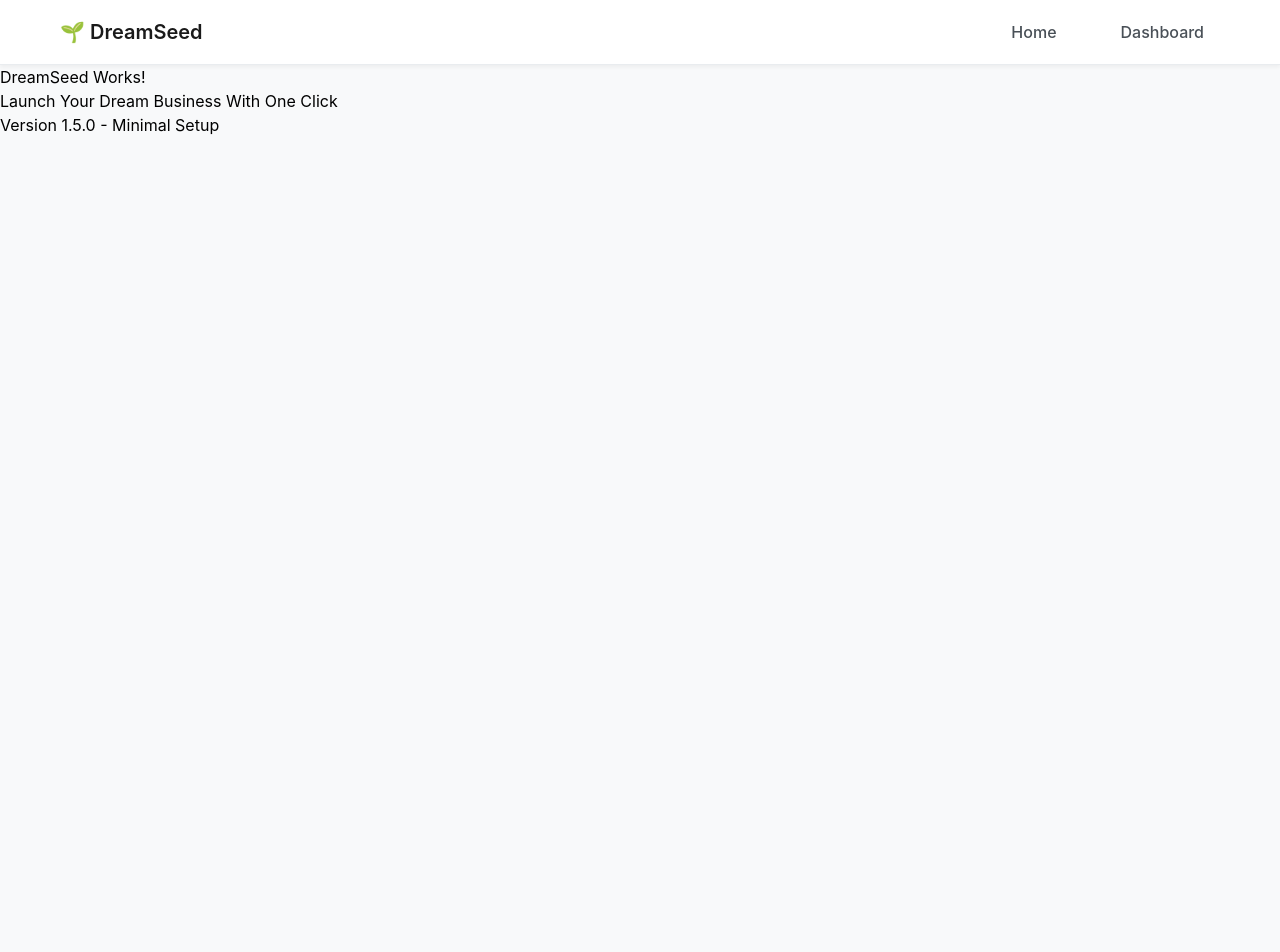
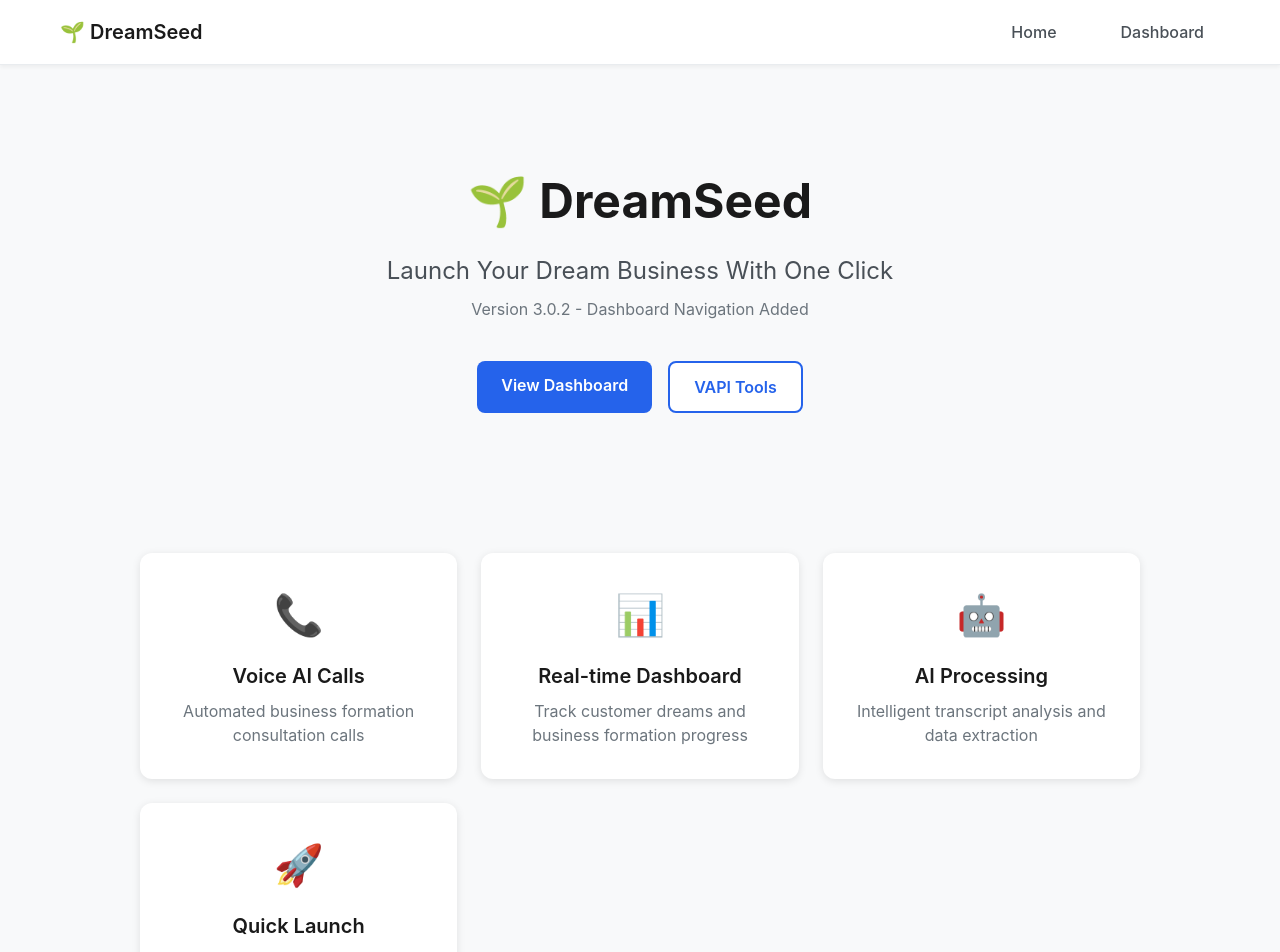
Before and after one commit to dreamseed2025/dreamseed_website_builder, a Next.js app: page / in a window 1280 px wide. Shown: the top 952 px of the page. Before the commit the page ends 801 px from the top, so only its background shows below. Built offline with nearby package versions, Linux system fonts and the light colour scheme.

Commit message:
Fix home page and add Dashboard navigation button

```diff
--- a/app/page.tsx
+++ b/app/page.tsx
@@ -1,9 +1,160 @@
+import Link from 'next/link'
+
 export default function Home() {
   return (
-    <div>
-      <h1>DreamSeed Works!</h1>
-      <p>Launch Your Dream Business With One Click</p>
-      <p>Version 1.5.0 - Minimal Setup</p>
+    <div className="home-container">
+      <div className="hero-section">
+        <h1 className="hero-title">🌱 DreamSeed</h1>
+        <p className="hero-subtitle">Launch Your Dream Business With One Click</p>
+        <p className="version">Version 3.0.2 - Dashboard Navigation Added</p>
+
+        <div className="action-buttons">
+          <Link href="/dashboard" className="btn btn-primary">
+            View Dashboard
+          </Link>
+          <a href="/simple-vapi-webhook" className="btn btn-secondary">
+            VAPI Tools
+          </a>
+        </div>
+      </div>
+
+      <div className="features-section">
+        <div className="feature-grid">
+          <div className="feature-card">
+            <div className="feature-icon">📞</div>
+            <h3>Voice AI Calls</h3>
+            <p>Automated business formation consultation calls</p>
+          </div>
+          <div className="feature-card">
+            <div className="feature-icon">📊</div>
+            <h3>Real-time Dashboard</h3>
+            <p>Track customer dreams and business formation progress</p>
+          </div>
+          <div className="feature-card">
+            <div className="feature-icon">🤖</div>
+            <h3>AI Processing</h3>
+            <p>Intelligent transcript analysis and data extraction</p>
+          </div>
+          <div className="feature-card">
+            <div className="feature-icon">🚀</div>
+            <h3>Quick Launch</h3>
+            <p>From idea to business entity in record time</p>
+          </div>
+        </div>
+      </div>
+
+      <style jsx>{`
+        .home-container {
+          min-height: 100vh;
+          padding: 40px 20px;
+        }
+
+        .hero-section {
+          max-width: 800px;
+          margin: 0 auto;
+          text-align: center;
+          padding: 60px 0;
+        }
+
+        .hero-title {
+          font-size: 48px;
+          font-weight: 700;
+          color: #1a1a1a;
+          margin-bottom: 16px;
+        }
+
+        .hero-subtitle {
+          font-size: 24px;
+          color: #495057;
+          margin-bottom: 8px;
+          font-weight: 400;
+        }
+
+        .version {
+          font-size: 16px;
+          color: #6c757d;
+          margin-bottom: 40px;
+        }
+
+        .action-buttons {
+          display: flex;
+          gap: 16px;
+          justify-content: center;
+          flex-wrap: wrap;
+        }
+
+        .btn {
+          padding: 12px 24px;
+          border-radius: 8px;
+          text-decoration: none;
+          font-weight: 600;
+          transition: all 0.2s ease;
+          display: inline-block;
+        }
+
+        .btn-primary {
+          background: #2563eb;
+          color: white;
+        }
+
+        .btn-primary:hover {
+          background: #1d4ed8;
+          transform: translateY(-1px);
+        }
+
+        .btn-secondary {
+          background: white;
+          color: #2563eb;
+          border: 2px solid #2563eb;
+        }
+
+        .btn-secondary:hover {
+          background: #2563eb;
+          color: white;
+          transform: translateY(-1px);
+        }
+
+        .features-section {
+          max-width: 1000px;
+          margin: 80px auto 0;
+        }
+
+        .feature-grid {
+          display: grid;
+          grid-template-columns: repeat(auto-fit, minmax(240px, 1fr));
+          gap: 24px;
+        }
+
+        .feature-card {
+          background: white;
+          padding: 32px 24px;
+          border-radius: 12px;
+          text-align: center;
+          box-shadow: 0 2px 8px rgba(0,0,0,0.1);
+          transition: transform 0.2s ease;
+        }
+
+        .feature-card:hover {
+          transform: translateY(-4px);
+        }
+
+        .feature-icon {
+          font-size: 40px;
+          margin-bottom: 16px;
+        }
+
+        .feature-card h3 {
+          font-size: 20px;
+          font-weight: 600;
+          color: #1a1a1a;
+          margin-bottom: 8px;
+        }
+
+        .feature-card p {
+          color: #6c757d;
+          line-height: 1.5;
+        }
+      `}</style>
     </div>
   )
 }
```
